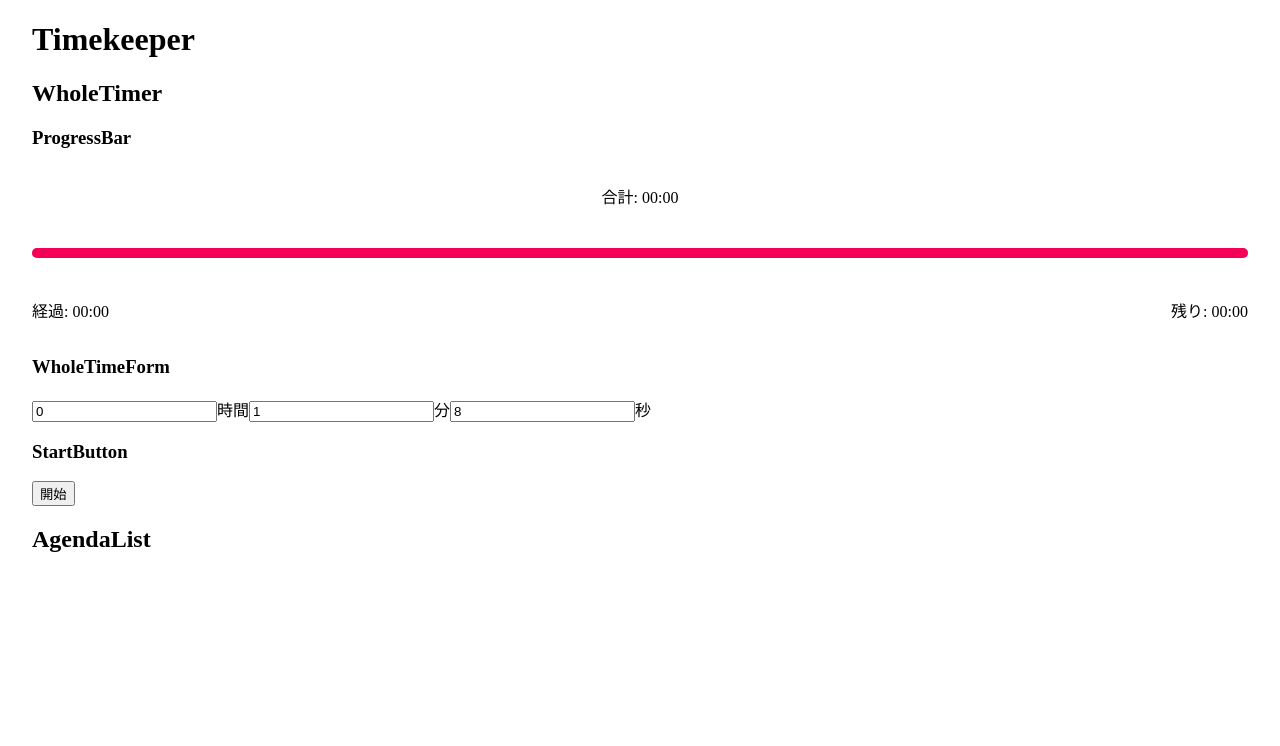
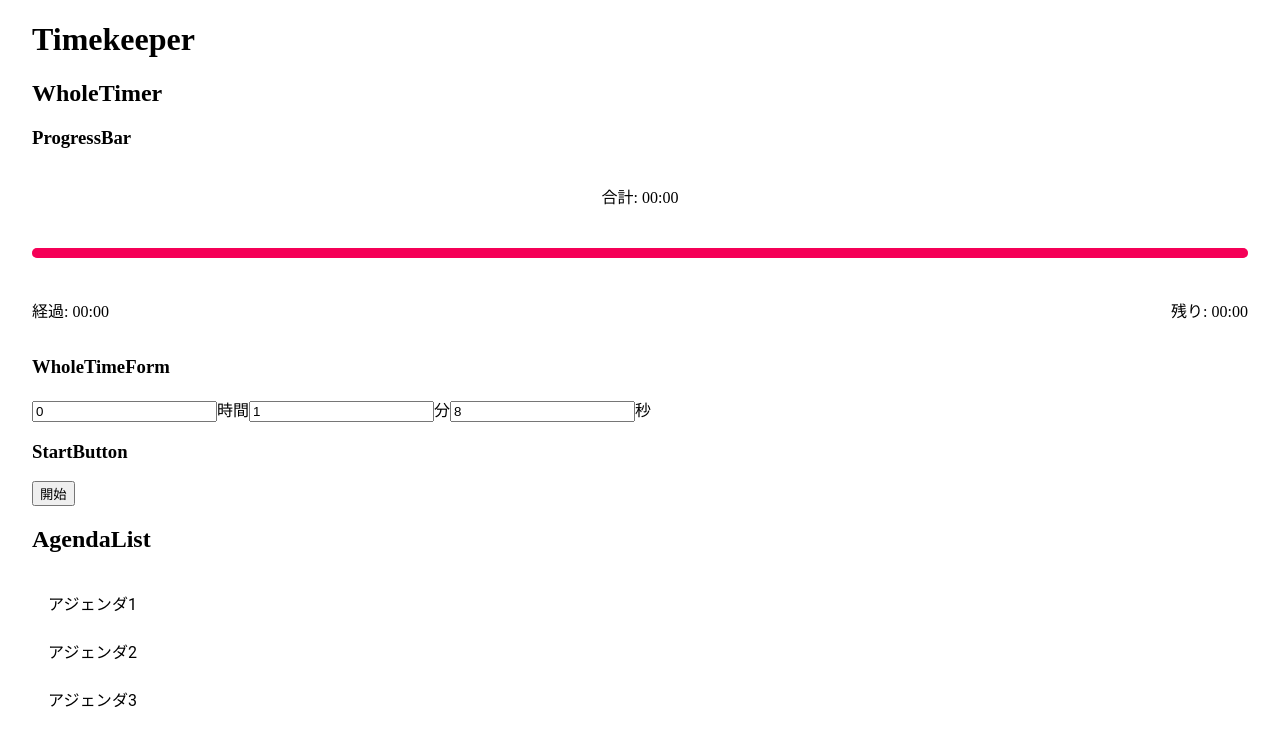
Before and after one commit to youichiro/timekeeper, a Next.js app: page / in a window 1280 px wide. Shown: the top 746 px of the page. Built offline with nearby package versions, Linux system fonts and the light colour scheme.

Commit message:
AgendaListItemコンポーネントを作成

```diff
--- a/components/AgendaList.tsx
+++ b/components/AgendaList.tsx
@@ -1,8 +1,24 @@
 import React from 'react'
+import { List } from '@material-ui/core'
+import AgendaListItem from './AgendaListItem'
+import { Agenda } from '../interfaces'
 
 const AgendaList: React.FC = () => {
+  const agendaList: Agenda[] = [
+    { name: 'アジェンダ1' },
+    { name: 'アジェンダ2' },
+    { name: 'アジェンダ3' },
+  ]
+
+  const listItems = agendaList.map((agenda, index) => (
+    <AgendaListItem name={agenda.name} key={index} />
+  ))
+
   return (
-    <h2>AgendaList</h2>
+    <div>
+      <h2>AgendaList</h2>
+      <List>{listItems}</List>
+    </div>
   )
 }
 
--- /dev/null
+++ b/components/AgendaListItem.tsx
@@ -0,0 +1,16 @@
+import { ListItem, ListItemText } from '@material-ui/core'
+import React from 'react'
+
+type Props = {
+  name: string
+}
+
+const AgendaListItem: React.FC<Props> = ({ name }) => {
+  return (
+    <ListItem button>
+      <ListItemText primary={name} />
+    </ListItem>
+  )
+}
+
+export default AgendaListItem
--- a/interfaces/index.ts
+++ b/interfaces/index.ts
@@ -16,3 +16,7 @@ export interface WholeProgress {
   start: Date
   end: Date
 }
+
+export interface Agenda {
+  name: string
+}
```
Also changed, not shown: 1 other file (tests, documents, lock files or other folders).
